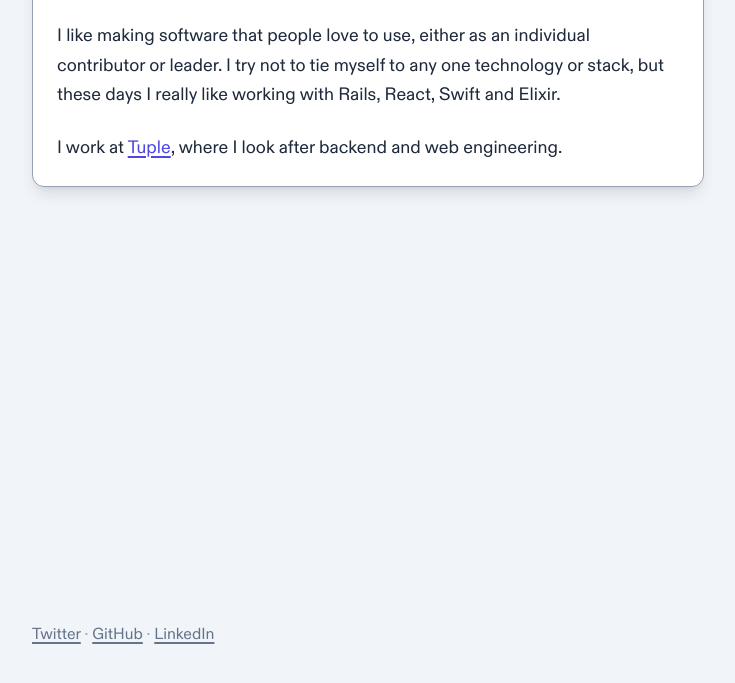
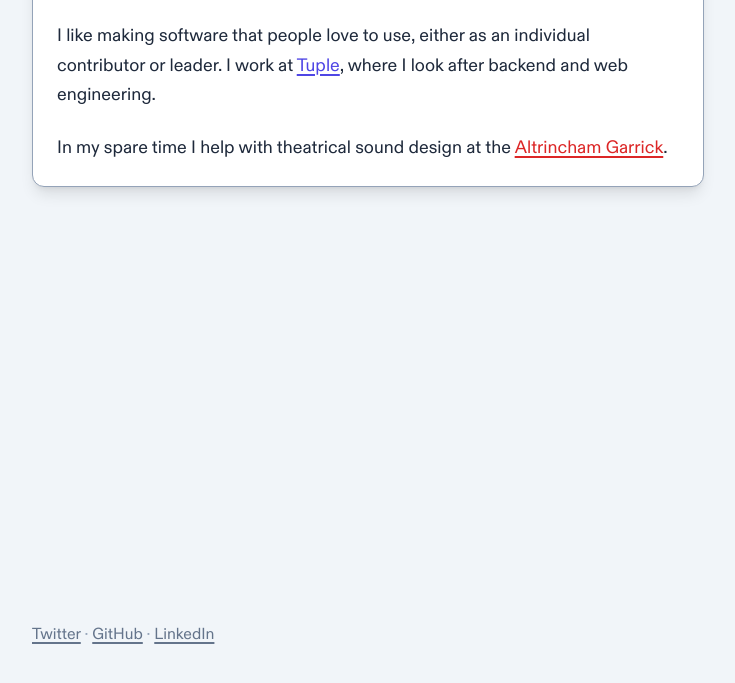
Before and after one commit to mcmillan/joshmcmillan.com, an Astro site: page / in a window 1280 px wide. Shown: the part 105-788 px from the top of the page, without its empty margins (16-751 px from the left). Built offline with nearby package versions, Linux system fonts and the light colour scheme; Astro itself is replaced by a stand-in of ours.

Commit message:
Add note about sound design

```diff
--- a/src/pages/index.astro
+++ b/src/pages/index.astro
@@ -11,14 +11,17 @@ import Layout from "../layouts/Layout.astro";
 
     <p>
       I like making software that people love to use, either as an individual
-      contributor or leader. I try not to tie myself to any one technology or
-      stack, but these days I really like working with Rails, React, Swift and
-      Elixir.
+      contributor or leader. I work at <a
+        href="https://tuple.app"
+        class="tuple-link">Tuple</a
+      >, where I look after backend and web engineering.
     </p>
 
     <p>
-      I work at <a href="https://tuple.app" class="tuple-link">Tuple</a>, where
-      I look after backend and web engineering.
+      In my spare time I help with theatrical sound design at the <a
+        href="https://www.altrinchamgarrick.co.uk/"
+        class="garrick-link">Altrincham Garrick</a
+      >.
     </p>
   </Pane>
 </Layout>
@@ -31,4 +34,12 @@ import Layout from "../layouts/Layout.astro";
   .tuple-link:focus {
     @apply bg-indigo-600 outline-indigo-600;
   }
+
+  .garrick-link {
+    @apply text-red-600;
+  }
+
+  .garrick-link:focus {
+    @apply bg-red-600 outline-red-600;
+  }
 </style>
```
